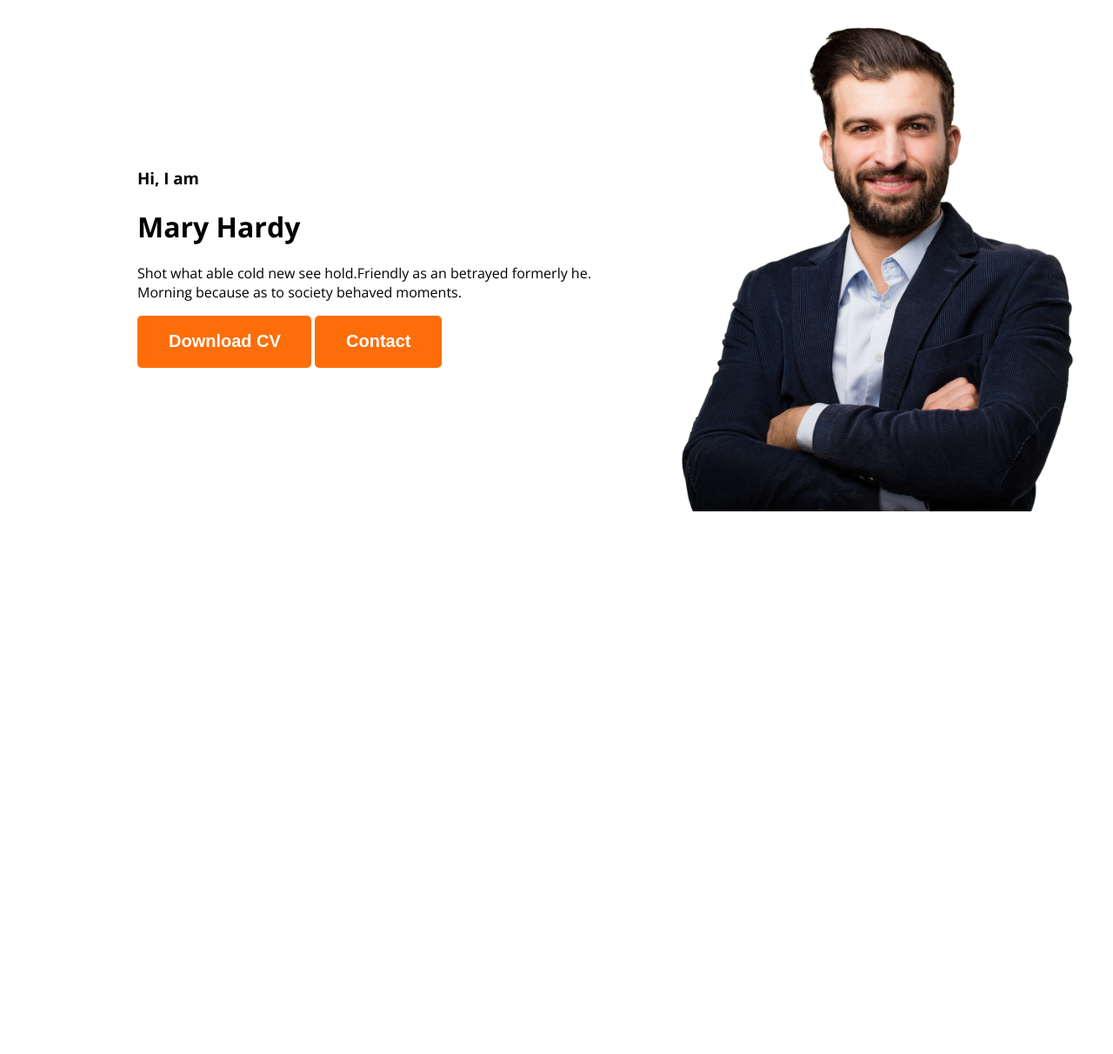
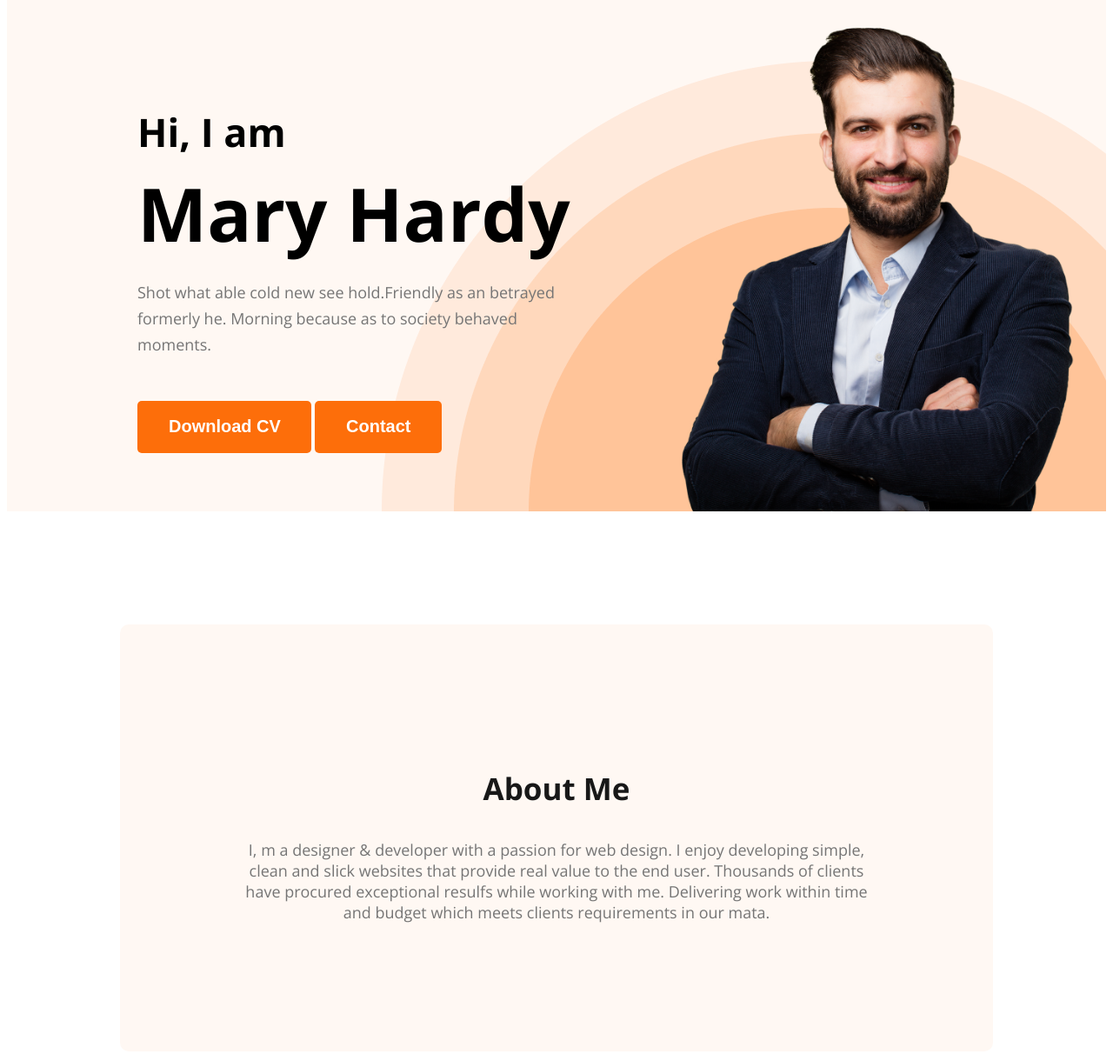
Before and after one commit to abir-exe/module-5-portfolio, a plain HTML site: page index.html in a window 1280 px wide. Shown: the part 180-1392 px from the top of the page at 87% size. Before the commit the page ends 806 px from the top, so only its background shows below. Drawn offline with nearby package versions, Linux system fonts and the light colour scheme.

Commit message:
about section created

```diff
--- a/index.html
+++ b/index.html
@@ -11,7 +11,7 @@
     <link rel="stylesheet" href="styles/portfolio.css">
 </head>
 <body>
-    <header>
+    <header class="header">
             <nav>
                 <h3 class="title-text">Ma<span class="text-primary">r</span>y</h3>
                 <ul>
@@ -21,10 +21,10 @@
                 </ul>
             </nav>
             <div class="banner">
-                <div>
+                <div class="banner-content">
                     <h3 class="banner-greeting">Hi, I am</h3>
                     <h1 class="banner-title">Mary Hardy</h1>
-                    <p>Shot what able cold new see hold.Friendly as an betrayed formerly he. Morning because as to society behaved moments.</p>
+                    <p class="banner-description">Shot what able cold new see hold.Friendly as an betrayed formerly he. Morning because as to society behaved moments.</p>
                     <button class="btn-primary">Download CV</button>
                     <button class="btn-primary">Contact</button>
                 </div>
@@ -32,7 +32,12 @@
             </div>
     </header>
     <main>
-
+        <section class="about">
+            <h3 class="section-title">About Me</h3>
+            <p class="section-description">
+                I, m a designer & developer with a passion for web design. I enjoy developing simple, clean and slick websites that provide real value to the end user. Thousands of clients have procured exceptional resulfs while working with me. Delivering work within time and budget which meets clients requirements in our mata.
+            </p>
+        </section>
     </main>
     <footer>
 
--- a/styles/portfolio.css
+++ b/styles/portfolio.css
@@ -47,12 +47,79 @@ nav li {
 nav a {
     text-decoration: none;
     color: #474747;
+
 }
-.banner{
-    padding: 30px 30px 30px 150px;
+
+.header {
+    background-color: #FFF8F3;
+    background-image: url('../images/header_bg.png');
+    background-repeat: no-repeat;
+    background-position: bottom right;
+}
+
+.banner {
+    padding: 30px 30px 0px 150px;
     display: flex;
     align-items: center;
+    justify-content: space-between;
 }
-.banner .profile-pic{
+
+.banner-content {
+    max-width: 500px;
+}
+
+.banner .profile-pic {
     width: 500px;
 }
+
+.banner-greeting {
+    font-size: 45px;
+    font-weight: 600;
+    margin-bottom: 0px;
+}
+
+.banner-title {
+    font-size: 85px;
+    font-weight: 700;
+    margin-top: 5px;
+    margin-bottom: 10px;
+}
+
+.banner-description {
+    font-size: 18px;
+    color: #757575;
+    font-weight: 400;
+    line-height: 30px;
+    margin-bottom: 50px;
+}
+
+
+/* main section styles*/
+
+/* about section */
+.about {
+    padding: 130px;
+    border-radius: 10px;
+    background: #FFF8F3;
+    margin: 130px;
+}
+
+.section-title {
+    color: #181818;
+    text-align: center;
+
+    font-size: 35px;
+
+    font-weight: 700;
+
+}
+
+.section-description {
+    color: #757575;
+    text-align: center;
+
+    font-size: 18px;
+
+    font-weight: 400;
+
+}
```
